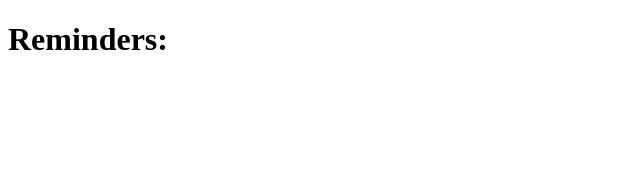
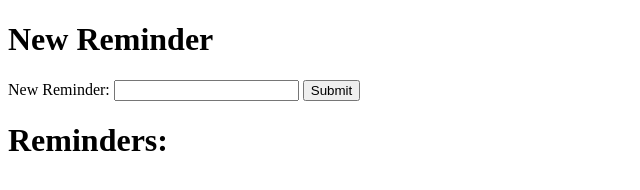
Before and after one commit to mraballard/reminders, a website: page public/index.html in a window 1280 px wide. Shown: the whole page, without its empty margins (0-640 px from the left). Drawn offline with nearby package versions, Linux system fonts and the light colour scheme.

Commit message:
Added form for new reminder, ng-model, ng-submit calls function in mainCtrl, logs text

```diff
--- a/public/index.html
+++ b/public/index.html
@@ -11,9 +11,19 @@
     <script src='js/app.js'></script>
   </head>
   <body ng-controller="mainController as mainCtrl">
+    <h1>New Reminder</h1>
+    <form ng-submit="mainCtrl.newReminder(newReminder)">
+      <label for="new">New Reminder:</label>
+      <input ng-model="newReminder" type="text" name="new" value="Enter a reminder">
+      <button type="submit" name="button">Submit</button>
+    </form>
     <h1>Reminders:</h1>
     <ul ng-repeat="reminder in mainCtrl.reminders">
-      <li><h3>{{reminder.title}}</h3><h5>{{reminder.body}}</h5><h6>{{reminder.done}}</h6></li>
+      <li>
+        <h3>{{reminder.title}}</h3>
+        <h5>{{reminder.body}}</h5>
+        <h6>{{reminder.done}}</h6>
+      </li>
     </ul>
 
     <main ui-view></main>
--- a/public/js/app.js
+++ b/public/js/app.js
@@ -18,6 +18,10 @@
       });
     } // Close getReminders function
 
+    self.newReminder = function(reminder) {
+      console.log(reminder);
+    }
+
     self.getReminders();
   } // close MainController function
 
```
